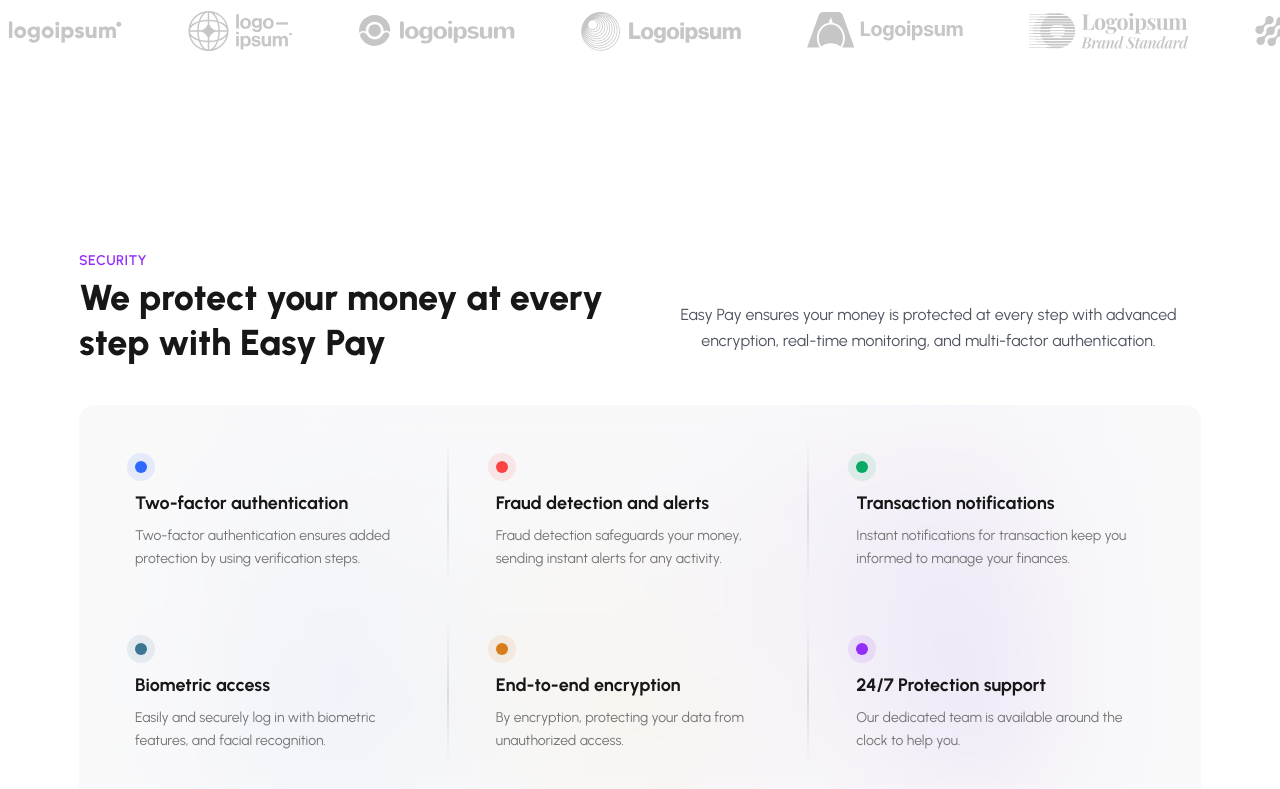
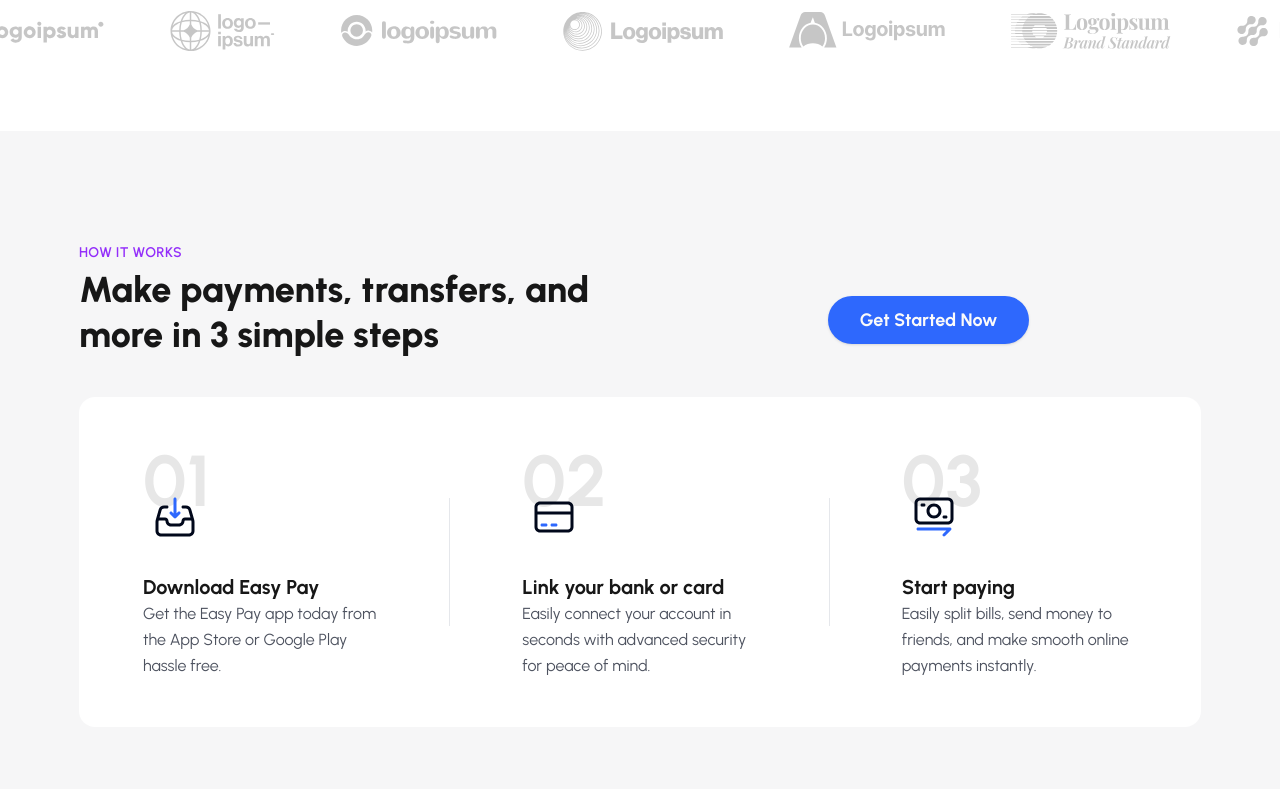
Before and after one commit to omarfaruk-dev/easy-pay, a Next.js app: page / in a window 1280 px wide. Shown: the part 1280-2069 px from the top of the page. Built offline with nearby package versions, Linux system fonts and the light colour scheme.

Commit message:
added: how it works component

```diff
--- a/src/app/page.js
+++ b/src/app/page.js
@@ -2,7 +2,7 @@ import Featured from "@/components/Featured";
 import Hero from "@/components/Hero";
 import Security from "@/components/Security";
 import WhyChoose from "@/components/WhyChoose";
-
+import HowItWorks from "@/components/HowItWorks";
 
 export default function Home() {
   return (
@@ -10,6 +10,7 @@ export default function Home() {
       <Hero/>
       <WhyChoose/>
       <Featured/>
+      <HowItWorks/>
       <Security/>
     </div>
   );
--- /dev/null
+++ b/src/components/HowItWorks.jsx
@@ -0,0 +1,122 @@
+import React from 'react';
+import downloadIcon from "../app/assets/icons/download.svg";
+import cardIcon from "../app/assets/icons/card.svg";
+import startPayIcon from "../app/assets/icons/start-paying.svg";
+import howItWorksImg from "../app/assets/how-it-works-image.webp";
+import Image from "next/image";
+import SectionHeader from "./SectionHeader";
+import { Button } from "@/components/ui/button";
+
+const steps = [
+    {
+        id: 1,
+        number: "01",
+        icon: downloadIcon,
+        title: "Download Easy Pay",
+        description: "Get the Easy Pay app today from the App Store or Google Play hassle free."
+    },
+    {
+        id: 2,
+        number: "02",
+        icon: cardIcon,
+        title: "Link your bank or card",
+        description: "Easily connect your account in seconds with advanced security for peace of mind."
+    },
+    {
+        id: 3,
+        number: "03",
+        icon: startPayIcon,
+        title: "Start paying",
+        description: "Easily split bills, send money to friends, and make smooth online payments instantly."
+    }
+];
+
+const HowItWorks = () => {
+    return (
+        <section className="py-16 sm:py-20 lg:py-28 bg-accent/5">
+            <div className="max-w-[1170px] mx-auto">
+                <div className="px-3 sm:px-4 md:px-6">
+                    {/* Header Section */}
+                    <div className="grid grid-cols-1 lg:grid-cols-2 gap-0 lg:gap-8">
+                        <div className="-mb-5 lg:mb-0">
+                            <SectionHeader
+                                label="HOW IT WORKS"
+                                title="Make payments, transfers, and more in 3 simple steps"
+                                align="center"
+                                className="lg:text-left mb-5 md:max-w-xl mx-auto"
+                            />
+                        </div>
+                        <div className="flex items-center pb-5 md:pb-10 lg:pb-0">
+                            <p className="text-base text-accent leading-relaxed md:max-w-xl mx-auto md:text-center">
+                                <Button variant="default">
+                                    Get Started Now
+                                </Button>
+                            </p>
+                        </div>
+                    </div>
+
+                    {/* Steps Grid */}
+                    <div className="bg-white px-6 py-6 rounded-2xl grid grid-cols-1 md:grid-cols-3 gap-8 lg:gap-16 mb-16">
+                        {steps.map((step, index) => (
+                            <div key={step.id} className="relative">
+                                <div className="text-left">
+                                    {/* Step Number */}
+                                    <div className="px-10 py-6">
+                                        <div className="text-7xl font-bold text-primary/10 mb-4">
+                                            {step.number}
+                                        </div>
+
+                                        {/* Icon */}
+                                        <div className="w-16 h-16 flex items-center justify-center relative -top-12">
+                                            <Image
+                                                src={step.icon}
+                                                alt={step.title}
+                                                width={48}
+                                                height={48}
+                                            />
+                                        </div>
+
+                                        <div className="-mt-10 lg:-mt-6">
+                                            {/* Title */}
+                                            <h3 className="text-xl font-bold text-primary">
+                                                {step.title}
+                                            </h3>
+
+                                            {/* Description */}
+                                            <p className="text-base text-accent leading-relaxed">
+                                                {step.description}
+                                            </p>
+                                        </div>
+                                    </div>
+                                </div>
+
+                                {/* Vertical separator line for md+ */}
+                                {index < steps.length - 1 && (
+                                    <div className="hidden md:block absolute top-1/2 -right-8 w-px h-32 bg-gray-200 transform -translate-y-1/2"></div>
+                                )}
+
+                                {/* Horizontal separator line for mobile */}
+                                {index < steps.length - 1 && (
+                                    <div className="block md:hidden absolute bottom-0 left-0 w-full h-px bg-gray-200"></div>
+                                )}
+                            </div>
+                        ))}
+                    </div>
+                </div>
+
+                {/* Bottom Image Section */}
+                <div className="w-full h-96 lg:h-[500px] relative">
+                    <Image
+                        src={howItWorksImg}
+                        alt="Man using Easy Pay app"
+                        fill
+                        className="object-cover px-5 rounded-3xl"
+                        priority
+                    />
+                </div>
+            </div>
+        </section>
+    );
+};
+
+export default HowItWorks;
```
Also changed, not shown: src/app/assets/how-it-works-image.webp (added).
